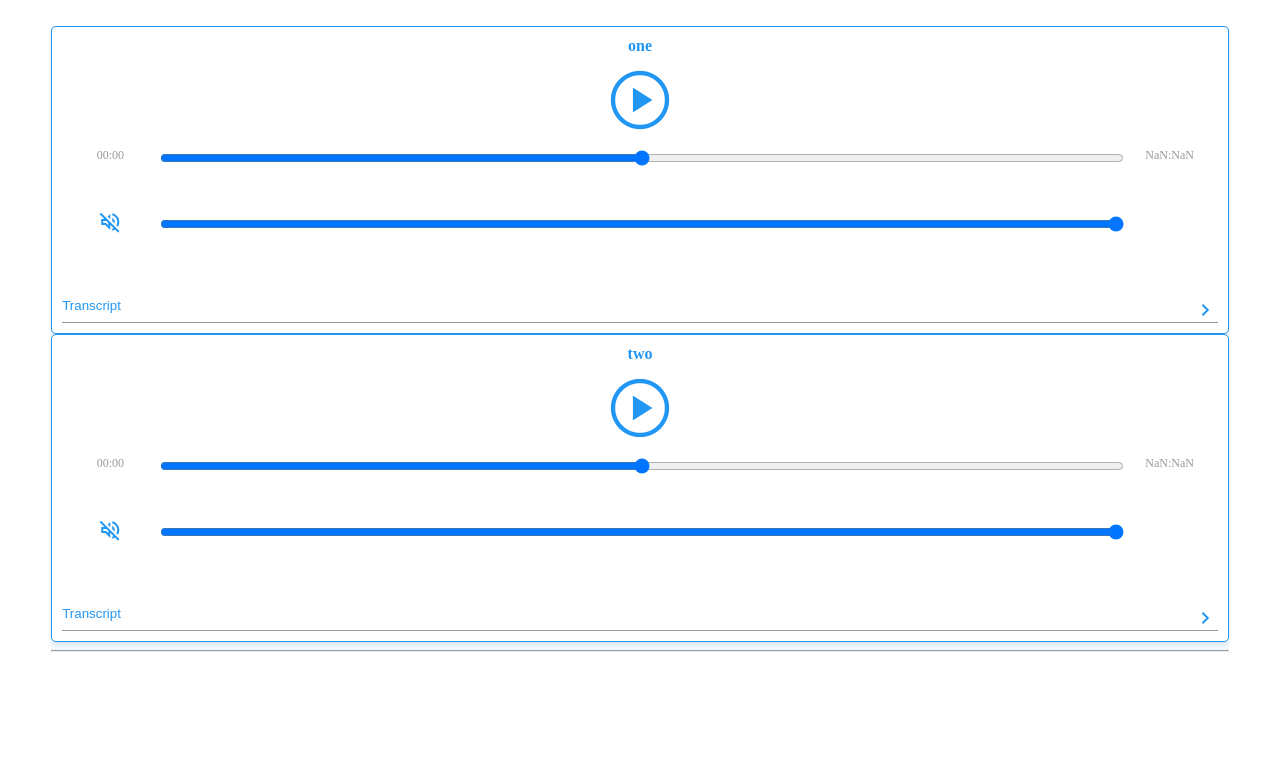
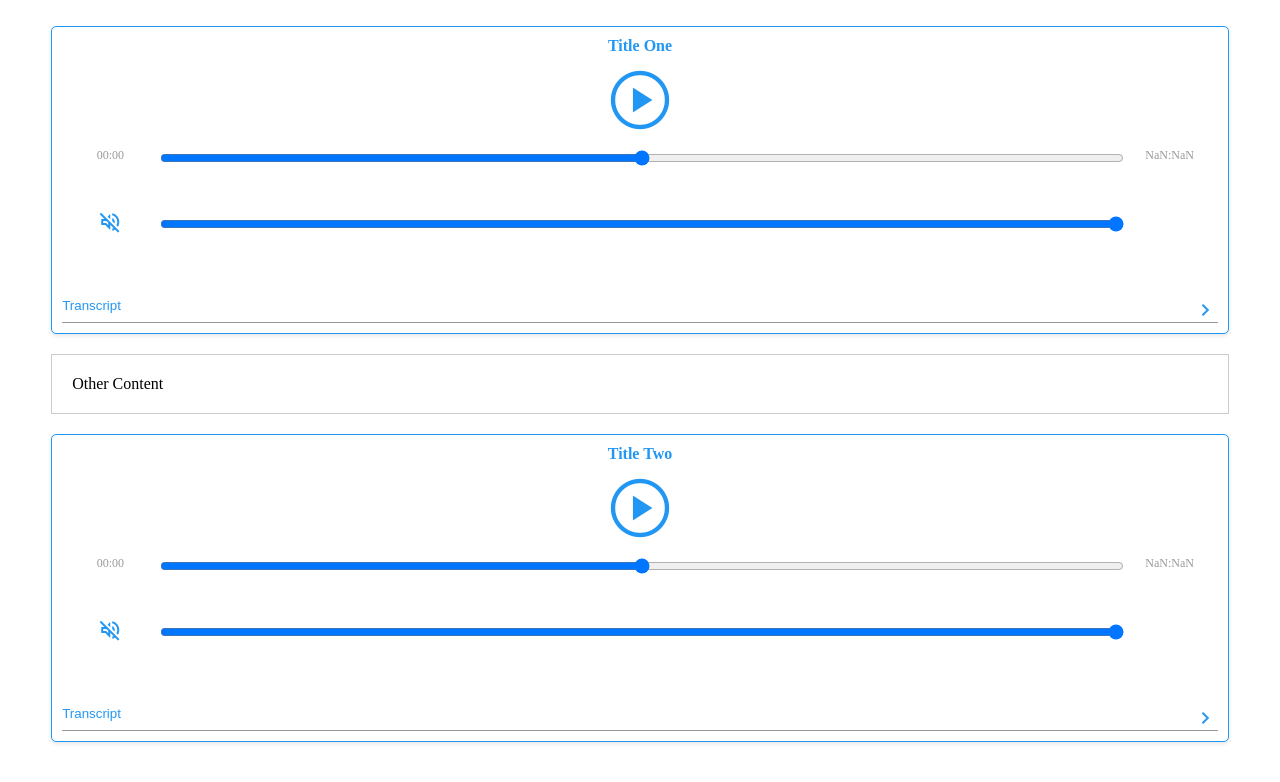
Before and after one commit to JohnERalston/vanilla-audio-player-comp, a website built with Parcel: page src/index.html in a window 1280 px wide. Built offline with nearby package versions, Linux system fonts and the light colour scheme.

Commit message:
final touches + readme update

```diff
--- a/src/index.html
+++ b/src/index.html
@@ -11,19 +11,20 @@
   </head>
   <body>
     <main>
-      <audio data-title="one" controls>
+      <audio data-title="Title One" controls>
         <source src="audio.wav" type="audio/wav" />
         Your browser does not support the audio element.
       </audio>
       <div data-transcript>transcript one</div>
 
-      <audio data-title="two" controls>
+      <div class="otherContent">Other Content</div>
+
+      <audio data-title="Title Two" controls>
         <source src="audio.wav" type="audio/wav" />
         Your browser does not support the audio element.
       </audio>
       <div data-transcript>transcript two</div>
 
-      <hr />
       <template id="audio-player-template">
         <div class="audio-player">
           <div class="controls">
--- a/src/styles.css
+++ b/src/styles.css
@@ -1,9 +1,15 @@
-body{
-    padding: 0;
-    margin: 0;
+body {
+  padding: 0;
+  margin: 0;
 }
 
 main {
-    margin: 2% 4%;
-    background-color: aliceblue;
+  margin: 2% 4%;
 }
+
+.otherContent {
+  margin-top: 20px;
+  margin-bottom: 20px;
+  padding: 20px;
+  border: 1px solid #ccc;
+}
```
Also changed, not shown: media/after1.png (added), media/after2.png (added), media/before.png (added), readme.md.
